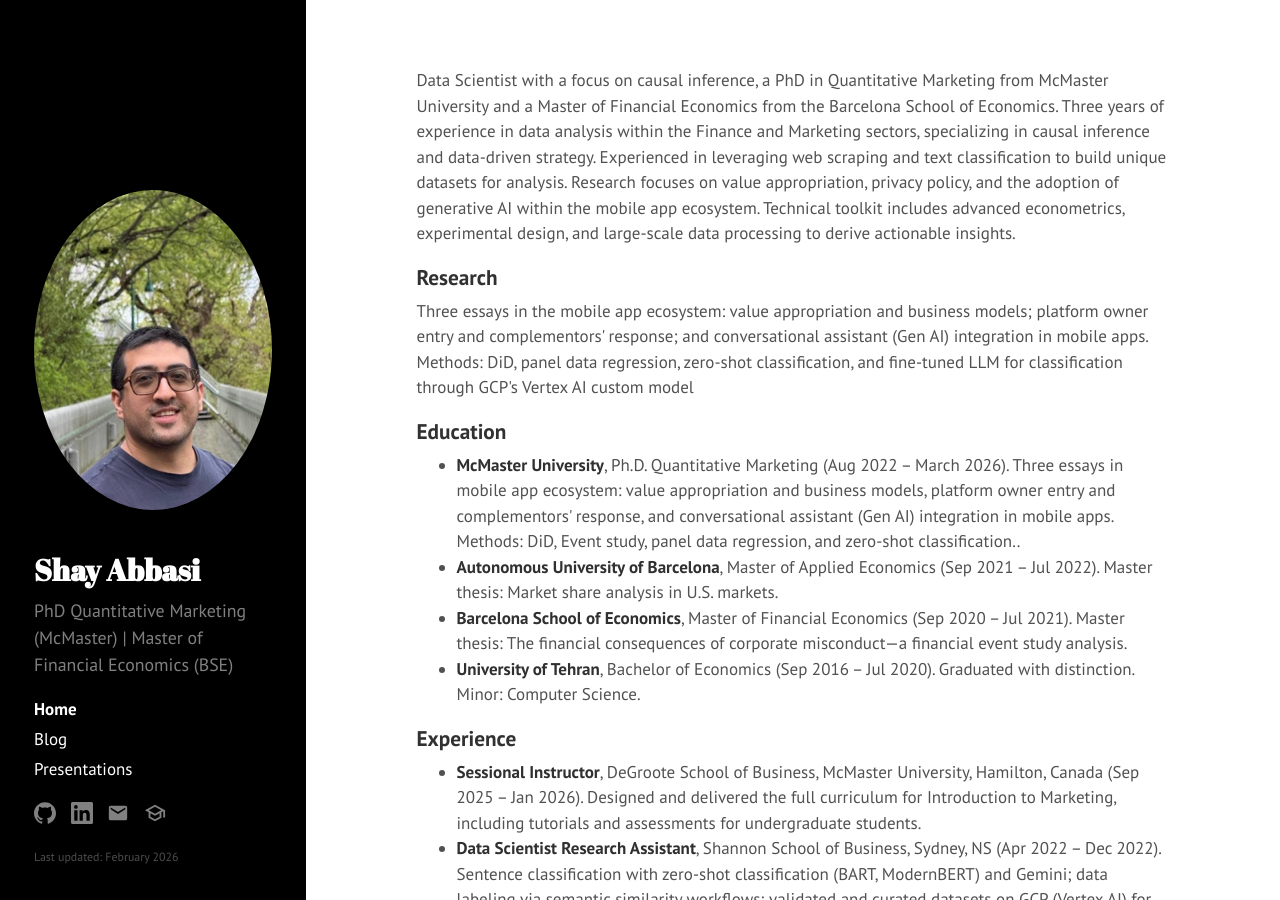
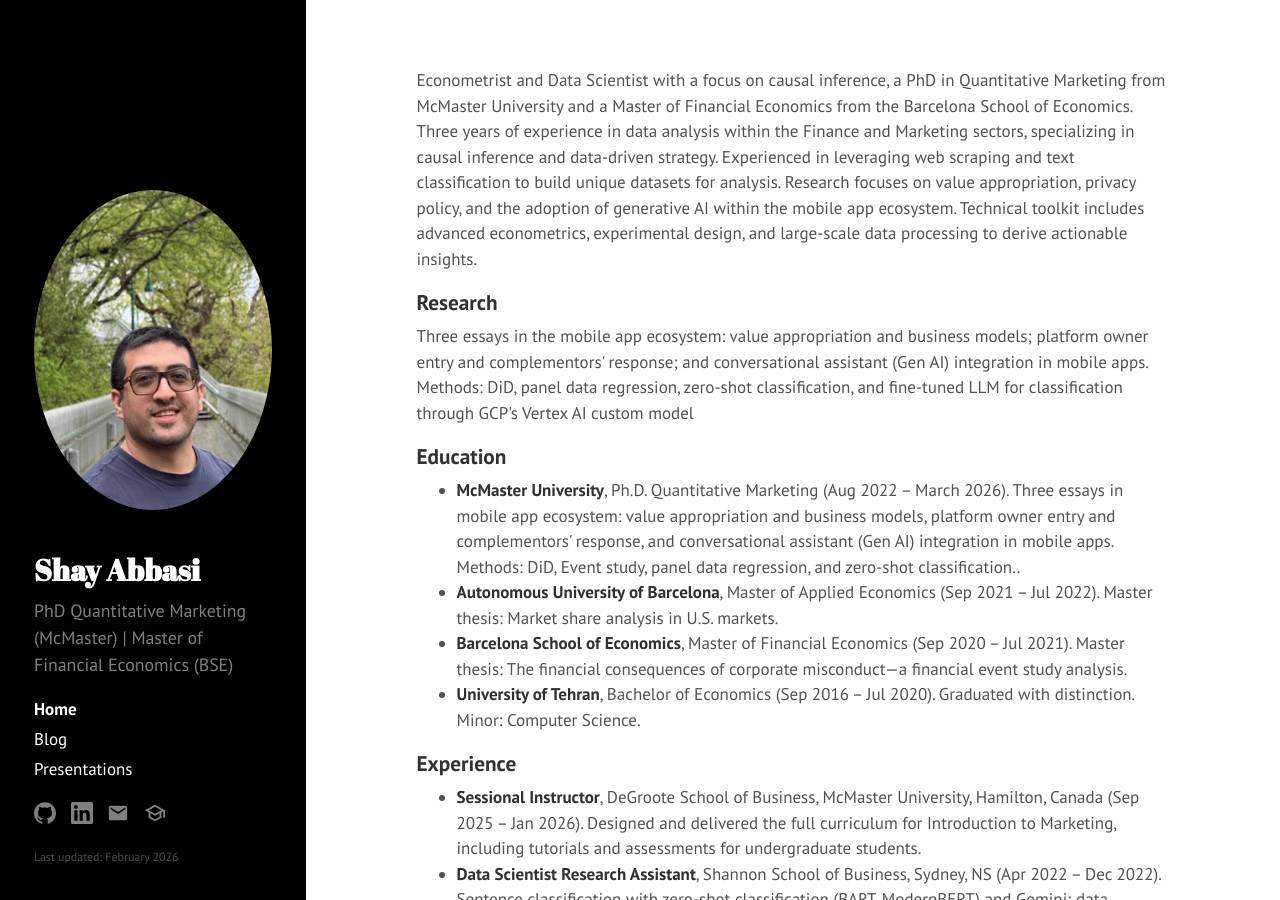
Before and after one commit to shayanAbbasi1995/shayanabbasi1995.github.io, a Jekyll site: the page built from index.html, in a window 1280 px wide and 900 px high. Built offline with Jekyll 4.4.1, drawn with Linux system fonts in a browser that asks for light colours; the list of posts is cut into pages by our own code.

Commit message:
Update index.html
Co-authored-by: Cursor <cursoragent@cursor.com>

```diff
--- a/index.html
+++ b/index.html
@@ -5,7 +5,7 @@ title: Home
 
 <div class="page">
   <p>
-    Data Scientist with a focus on causal inference, a PhD in Quantitative Marketing from McMaster University and a Master of Financial Economics from the Barcelona School of Economics. Three years of experience in data analysis within the Finance and Marketing sectors, specializing in causal inference and data-driven strategy. Experienced in leveraging web scraping and text classification to build unique datasets for analysis. Research focuses on value appropriation, privacy policy, and the adoption of generative AI within the mobile app ecosystem. Technical toolkit includes advanced econometrics, experimental design, and large-scale data processing to derive actionable insights.
+    Econometrist and Data Scientist with a focus on causal inference, a PhD in Quantitative Marketing from McMaster University and a Master of Financial Economics from the Barcelona School of Economics. Three years of experience in data analysis within the Finance and Marketing sectors, specializing in causal inference and data-driven strategy. Experienced in leveraging web scraping and text classification to build unique datasets for analysis. Research focuses on value appropriation, privacy policy, and the adoption of generative AI within the mobile app ecosystem. Technical toolkit includes advanced econometrics, experimental design, and large-scale data processing to derive actionable insights.
   </p>
 
   <h2>Research</h2>
```
